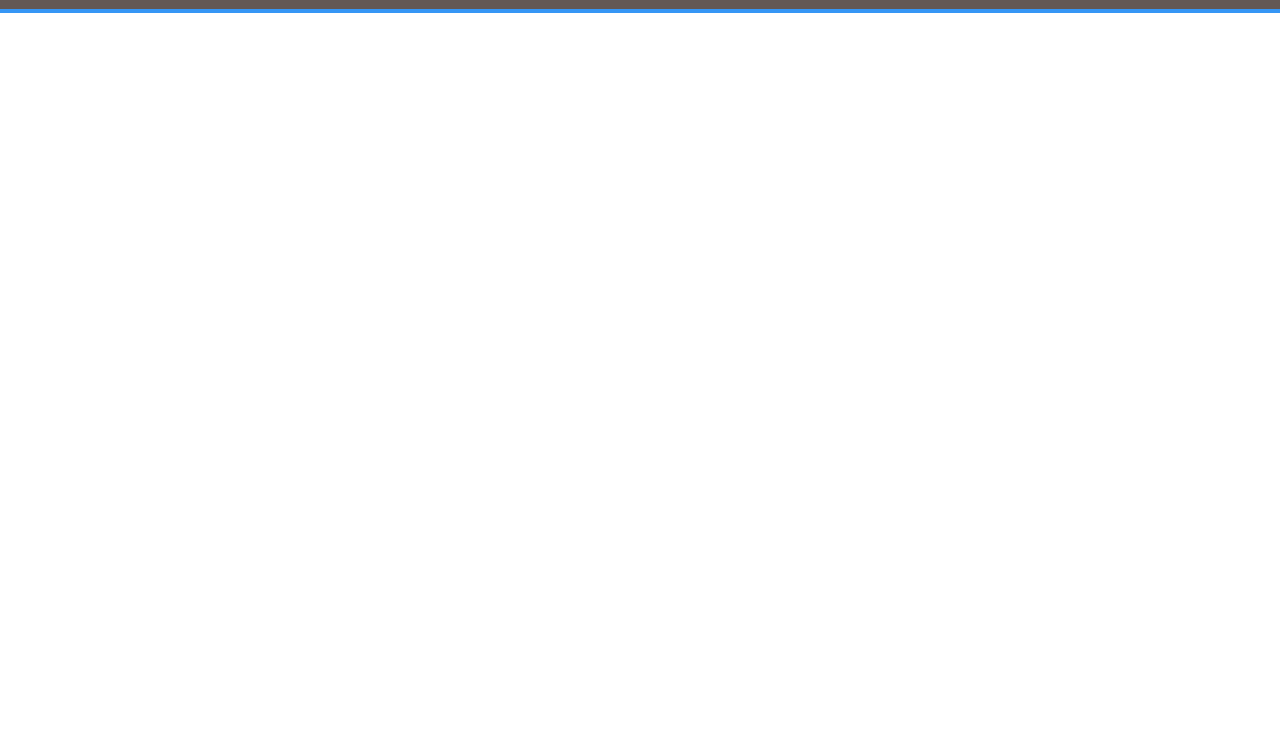
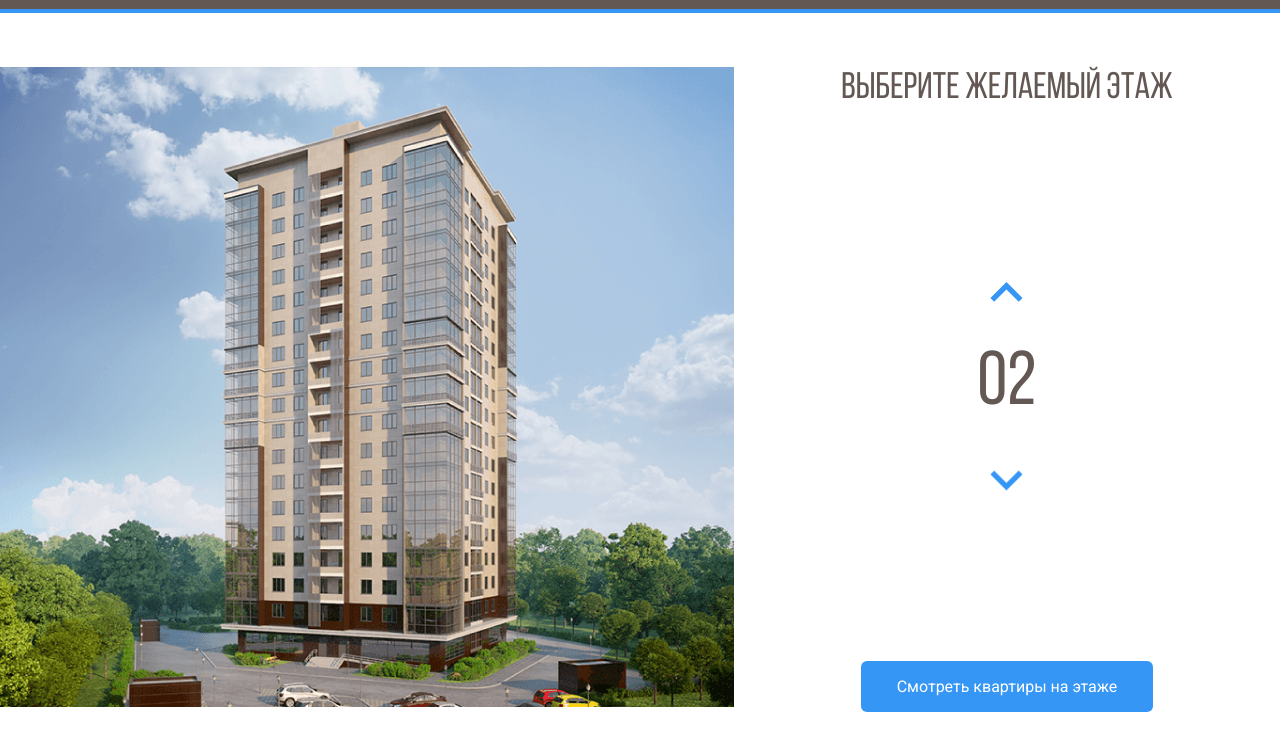
Before and after one commit to Bakaeva/Melody, a plain HTML site: page index.html in a window 1280 px wide. Shown: the part 55-800 px from the top of the page. Drawn offline with Linux system fonts and the light colour scheme.

Commit message:
вёрстка шапки и содержимого главной страницы без реализации нажатия кнопок

```diff
--- a/css/style.css
+++ b/css/style.css
@@ -1,3 +1,11 @@
+@font-face {
+	font-family: "Bebas Neue";
+	src: local("BebasNeueRegular"), url("../fonts/BebasNeueRegular.woff2") format("woff2"),
+		url("../fonts/BebasNeueRegular.woff") format("woff");
+	font-weight: normal;
+	font-style: normal;
+	font-display: swap;
+}
 
 * {
   box-sizing: border-box;
@@ -52,3 +60,68 @@ body {
 	text-decoration: none;
   color: #FFF;
 }
+
+.main {
+	max-width: 1280px;
+	margin: auto;
+	padding-top: 54px;
+	display: flex;
+}
+.home-image path {
+	opacity: 0;
+	cursor: pointer;
+}
+.home-image path:hover {
+	opacity: 1;
+}
+.main-info {
+	flex-grow: 1;
+	text-align: center;
+	display: flex;
+	flex-direction: column;
+	align-items: center;
+	justify-content: space-between;
+}
+.main-title {
+	margin: 0;
+	font-family: 'Bebas Neue',
+	sans-serif;
+	font-size: 37px;
+	font-weight: normal;
+	line-height: 44px;
+	text-transform: uppercase;
+	color: #635854;
+}
+.counter-group {
+	display: flex;
+	flex-direction: column;
+	justify-content: center;
+	align-items: center;
+	padding: 0px;
+}
+.counter-button {
+	background-color: #FFF;
+	border: none;
+	cursor: pointer;
+}
+.counter-arrow-down {
+	transform: rotateX(180deg);
+}
+.counter {
+	margin: 35px 0px;
+	font-family: 'Bebas Neue',
+	sans-serif;
+	font-size: 76px;
+	color: #635854;
+}
+.button-primary {
+	background-color: #3596F5;
+	/* linear-gradient(0deg, rgba(0, 0, 0, 0.2), rgba(0, 0, 0, 0.2)); */
+	border-radius: 6px;
+	border: none;
+	padding: 16px 36px;
+	font-size: 16px;
+	line-height: 19px;
+	color: #FFF;
+	cursor: pointer;
+}
--- a/index.html
+++ b/index.html
@@ -40,5 +40,52 @@
 		</div>
 		<!-- /.navbar -->
 	</header>
+
+	<main class="main">
+		<div class="main-image">
+			<svg class="home-image"
+			width="734" height="640" viewBox="0 0 734 640" fill="none" xmlns="http://www.w3.org/2000/svg" xmlns:xlink="http://www.w3.org/1999/xlink">
+			<rect width="734" height="640" fill="url(#pattern0)"/>
+			<defs>
+			<pattern id="pattern0" patternContentUnits="objectBoundingBox" width="1" height="1">
+			<use xlink:href="#image0" transform="translate(-0.00408719) scale(0.0013624 0.0015625)"/>
+			</pattern>
+			<image id="image0" width="740" height="640" xlink:href="img/home.png"/>
+			</defs>
+			<path d="M222 532L442.8 540L512 526.3V548L443.5 567.7L222 556.7V532Z" fill="#3595F6" fill-opacity="0.75"/>
+			<path d="M223 531V506L443.3 509.3L513 506V526L443.7 539L223 531Z" fill="#3595F6" fill-opacity="0.75"/>
+			<path d="M223 505V480H444H513V503L445 510L223 505Z" fill="#3595F6" fill-opacity="0.75"/>
+			<path d="M223 481V456L444.3 452.3L512 459V481H444" fill="#3595F6" fill-opacity="0.75"/>
+			<path d="M223 455V429L444.5 425.7L513 436.7V458L444 451.3L223 455Z" fill="#3595F6" fill-opacity="0.75"/>
+			<path d="M222 428V404.3L443 392L514 415V436.3L443 424L222 428Z" fill="#3595F6" fill-opacity="0.75"/>
+			<path d="M222 406V381L444.2 364.7L514 393.3V414L443.7 392.3L222 406Z" fill="#3595F6" fill-opacity="0.75"/>
+			<path d="M222 381V356L444.5 335.7L514 372.3V393L442 364.3L222 381Z" fill="#3595F6" fill-opacity="0.75"/>
+			<path d="M222 355V331L445 306.3L514 350.3V372L444.7 334L222 355Z" fill="#3595F6" fill-opacity="0.75"/>
+			<path d="M222 330V306L444.5 277.3L514 328.3V349L443.7 306.7L222 330Z" fill="#3595F6" fill-opacity="0.75"/>
+			<path d="M221 306V282L443.3 249L514 308.3V328L444 277.3L221 306Z" fill="#3595F6" fill-opacity="0.75"/>
+			<path d="M222 281V257L443.2 222L513 286V307L444.3 248.7L222 281Z" fill="#3595F6" fill-opacity="0.75"/>
+			<path d="M222 257V232L444.3 194L513 264.3V285L444 221L222 257Z" fill="#3595F6" fill-opacity="0.75"/>
+			<path d="M222 231V206L442.8 162.3L513 241.3V264L444 190.7L222 231Z" fill="#3595F6" fill-opacity="0.75"/>
+			<path d="M223 207V182L443 134L513 219V242L442.3 162.7L223 207Z" fill="#3595F6" fill-opacity="0.75"/>
+			<path d="M222 182V157L441.8 105L513 197.3V220L443.3 133.7L222 182Z" fill="#3595F6" fill-opacity="0.75"/>
+			<path d="M222 152V126L444 69.3L513 171V192L443.7 100.3L222 152Z" fill="#3595F6" fill-opacity="0.75"/>
+			</svg>
+		</div>
+		<!-- /.main-image -->
+		<div class="main-info">
+			<h2 class="main-title">Выберите желаемый этаж</h2>
+			<div class="counter-group">
+				<button class="counter-button counter-arrow-up">
+					<img src="img/arrow.svg" class="counter-arrow" alt="arrow-up">
+				</button>
+			<span class="counter">02</span>
+			<button class="counter-button counter-arrow-down">
+				<img src="img/arrow.svg" class="counter-arrow" alt="arrow-down">
+			</button>
+			</div>
+			<button class="button-primary">Смотреть  квартиры на этаже</button>
+		</div>
+		<!-- /.main-info -->
+	</main>
 </body>
 </html>
```
Also changed, not shown: fonts/BebasNeueRegular.woff (added), fonts/BebasNeueRegular.woff2 (added), img/Group 3.svg (added), img/arrow.svg (added), img/home.png (added).
